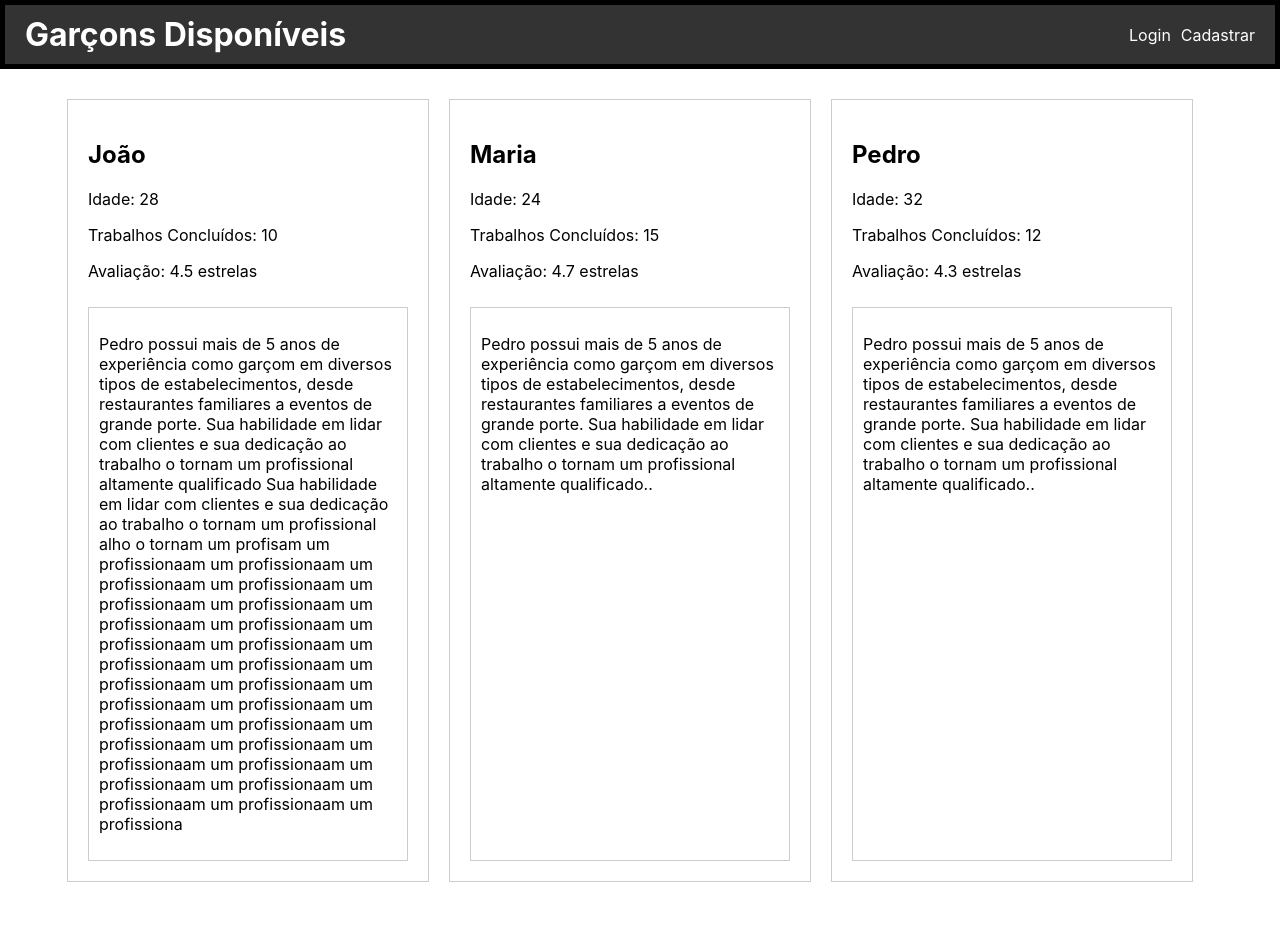
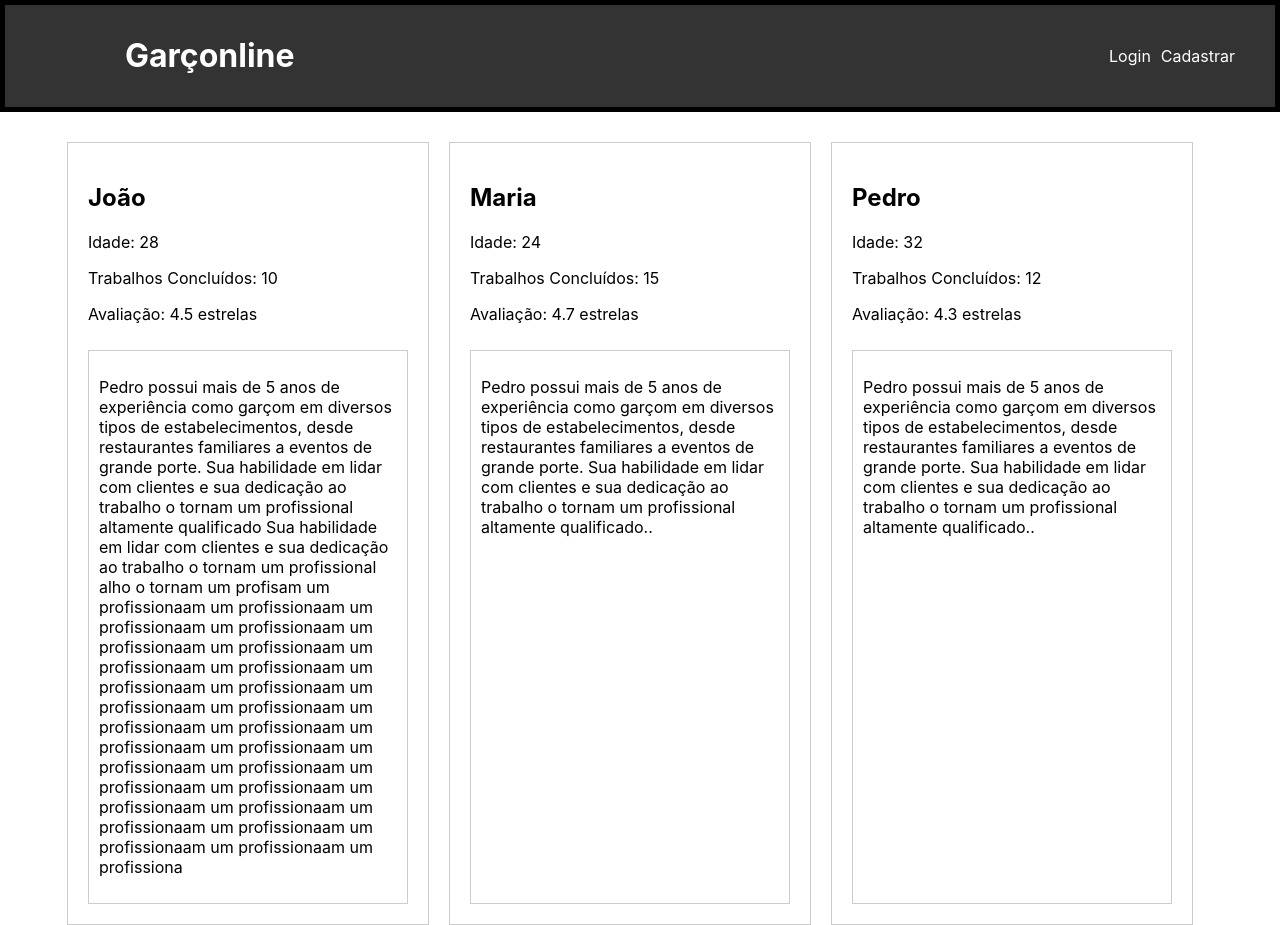
Before and after one commit to LucasfrLourenco/projetoTCC, a React (Create React App) app: page / in a window 1280 px wide. Before the commit the page ends 882 px from the top, so only its background shows below. Built offline with nearby package versions, Linux system fonts and the light colour scheme.

Commit message:
add header link

```diff
--- a/src/App.css
+++ b/src/App.css
@@ -7,13 +7,20 @@
   align-items: center;
 }
 
-.App-header h1 {
-  margin: 0;
+.App-header h1 a {
+  color: white;
+  text-decoration: none;
+  margin: 20px 100px;
+}
+
+.App-header h1 a:hover {
+  color: rgb(168, 159, 159);
+  text-decoration: underline;
 }
 
 .header-nav ul {
   list-style-type: none;
-  margin: 0;
+  margin: 0px 20px;
   padding: 0;
   display: flex;
 }
@@ -30,3 +37,8 @@
   color: white;
   text-decoration: none;
 }
+
+.header-nav ul li :hover {
+  color: white;
+  text-decoration: underline;
+}
--- a/src/App.js
+++ b/src/App.js
@@ -10,7 +10,9 @@ function App() {
     <Router>
       <div className="App">
         <header className="App-header">
-          <h1>Garçons Disponíveis</h1>
+          <h1>
+            <Link to="/">Garçonline</Link>
+          </h1>
           <nav className="header-nav">
             <ul>
               <li>
```
